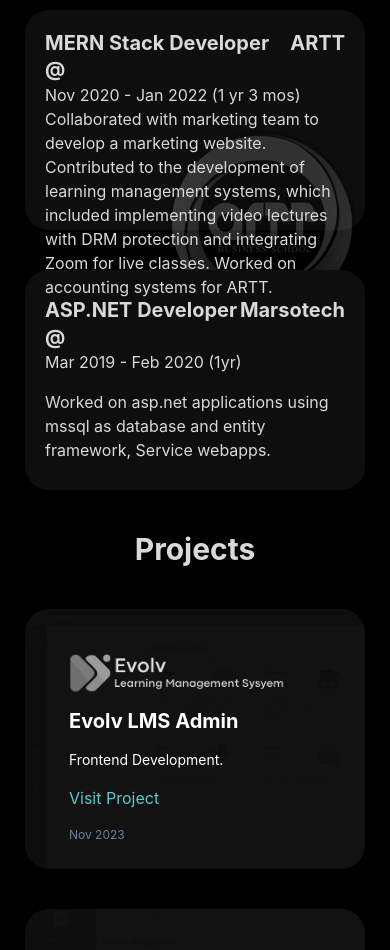
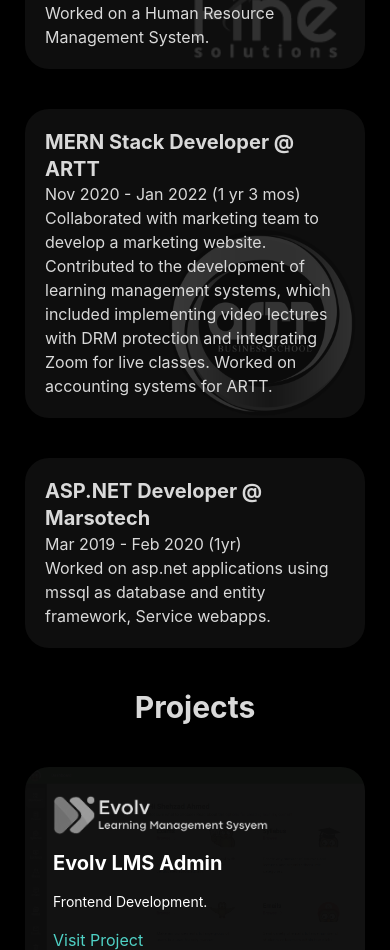
Before and after one commit to Shaxadhere/portfolio-v3, a React (Vite) app: page / in a window 390 px wide. Shown: the part 4640-5590 px from the top of the page. Built offline with nearby package versions, Linux system fonts and the light colour scheme.

Commit message:
responsiveness fixes

```diff
--- a/src/components/content/Experience.jsx
+++ b/src/components/content/Experience.jsx
@@ -32,7 +32,7 @@
             key={index}
             m="auto"
             maxW={{ base: "calc(100% - 50px)", lg: "full" }}
-            h="220px"
+            h={{base:"auto",lg:"220px"}}
             bg="#0e0e0e"
             rounded="24px"
             as="a"
@@ -54,10 +54,7 @@
                 <Flex>
                   <Box>
                     <Heading display={"flex"} fontSize="20px">
-                      {item.designation} @{" "}
-                      <chakra.a target="_blank" href={item.link}>
-                        {item.company}
-                      </chakra.a>
+                      {item.designation} @ {item.company}
                     </Heading>
                     <Text zIndex={"inherit"}>{item.timeline}</Text>
                   </Box>
--- a/src/components/data/ProjectCard.jsx
+++ b/src/components/data/ProjectCard.jsx
@@ -22,8 +22,8 @@
       className="image-container"
       _before={{
         backgroundImage: `url(${project.thumbnail})`,
-        backgroundPositionX:"left",
-        backgroundPositionY:"top",
+        backgroundPositionX: "left",
+        backgroundPositionY: "top",
         borderRadius: "24px",
       }}
     >
@@ -34,14 +34,16 @@
         bgPos={"center"}
         bgBlendMode={"multiply"}
       >
-        <VStack align="start" p="6" spacing="4">
-         {project.logo&&<Image
+        <VStack align="start" p={{ base: "2", lg: "6" }} spacing="4">
+          {project.logo && (
+            <Image
               h="40px"
               filter={"invert(1) grayscale(1)"}
               src={project.logo}
               alt={project.title}
               {...project.logoStyles}
-          />}
+            />
+          )}
           <Heading color={""} size="md">
             {project.title}
           </Heading>
@@ -52,9 +54,13 @@
             whileHover={{ x: 10 }}
             transition={{ type: "spring", stiffness: 200 }}
           >
-            {project.link?<Link href={project.link} isExternal color="teal.300">
+            {project.link ? (
+              <Link href={project.link} isExternal color="teal.300">
                 Visit Project
-            </Link>:<Text color="gray.500">Private Project</Text>}
+              </Link>
+            ) : (
+              <Text color="gray.500">Private Project</Text>
+            )}
           </Box>
 
           <Text fontSize="xs" color="gray.500">
```
Lines whose indentation alone changed are shown as unchanged.
